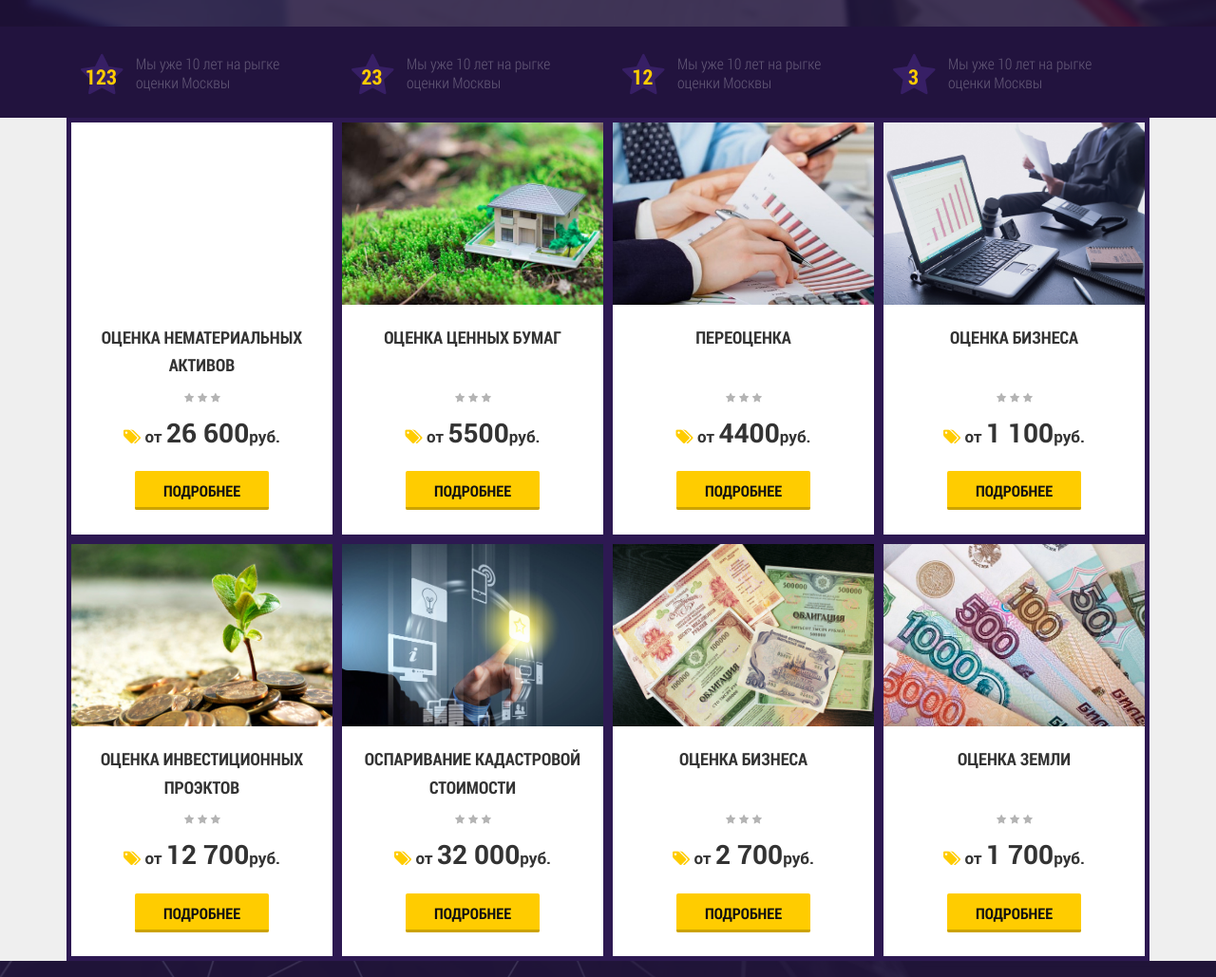
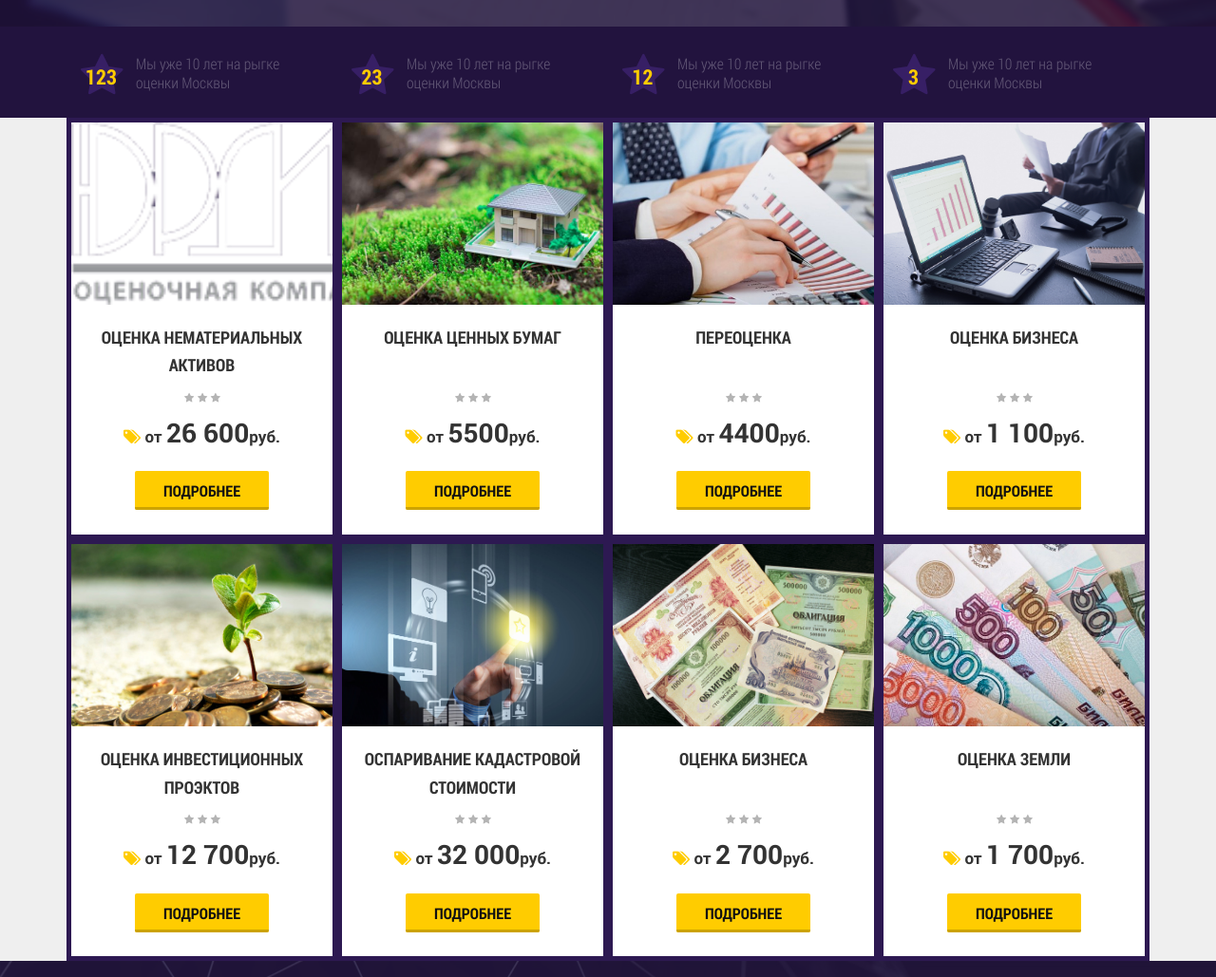
Before and after one commit to guardofparadise/web-2, a plain HTML site: page index.html in a window 1280 px wide. Shown: the part 760-1789 px from the top of the page at 95% size. Drawn offline with Linux system fonts and the light colour scheme.

Commit message:
Update index.html

```diff
--- a/index.html
+++ b/index.html
@@ -352,7 +352,7 @@
 				<div class="col-lg-3 col-md-6">
 
 					<div class="service-item">
-						<div class="service-item-image" style="background-image: url(guardofparadise/web-2/blob/master/img/services/_1.jpg);">
+						<div class="service-item-image" style="background-image: url(img/logo.png);">
 							<i class="fa fa-eye"></i>
 						</div>
 						<h4>Оценка нематериальных активов</h4>
```
